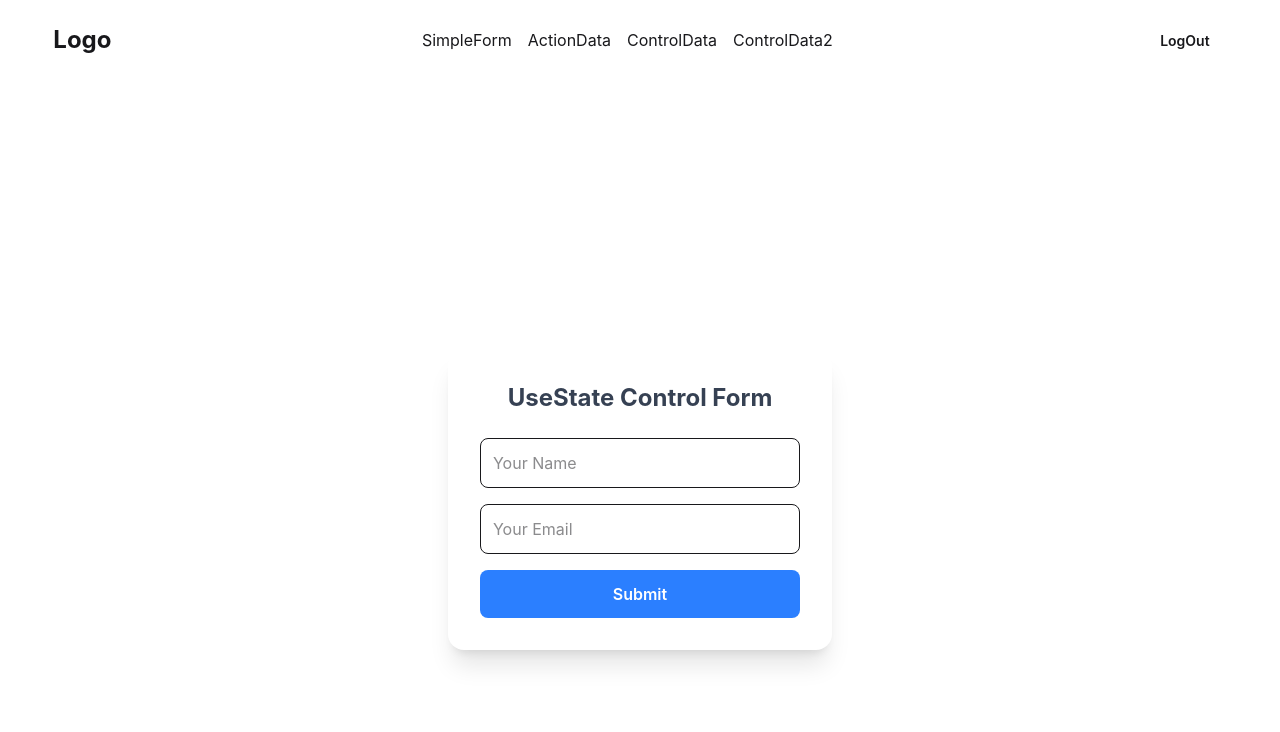
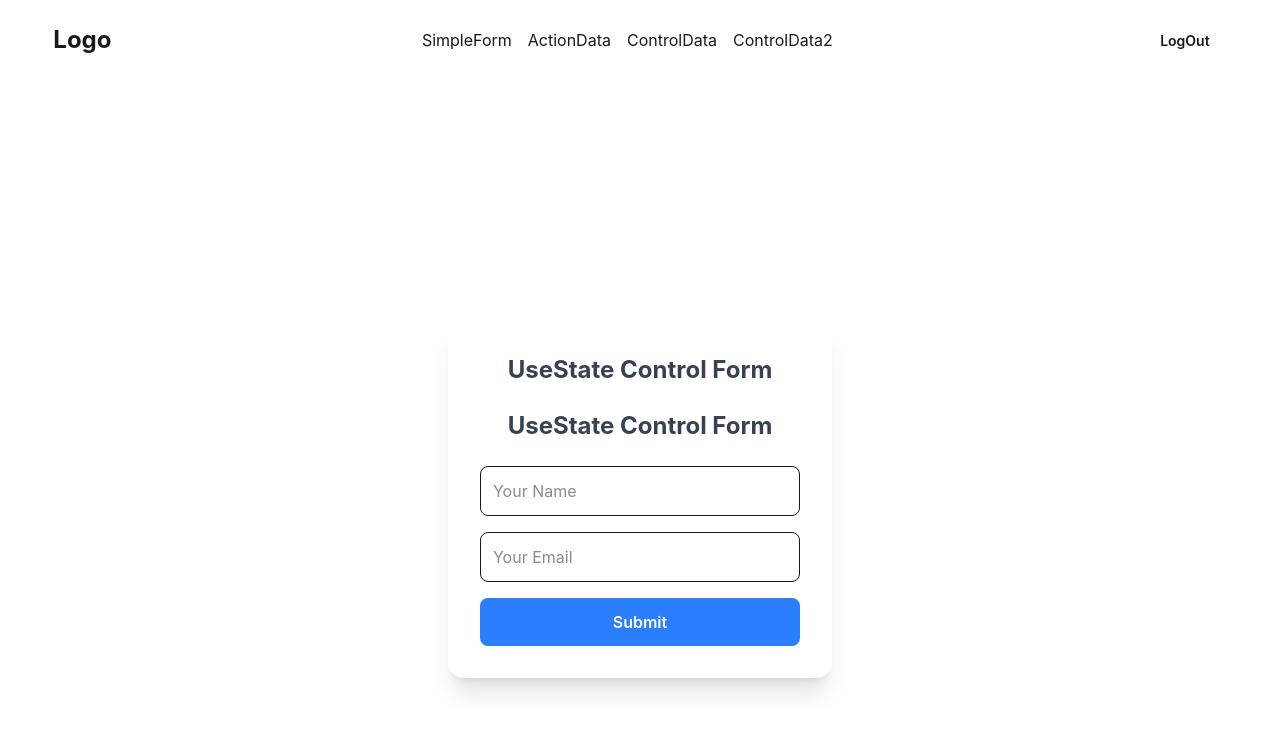
Before and after one commit to asik247/simple-react-form, a React (Vite) app: page /controlData in a window 1280 px wide. Shown: the top 732 px of the page. Built offline with nearby package versions, Linux system fonts and the light colour scheme.

Commit message:
simple react form design done

```diff
--- a/src/Components/ControlComponent/ControlComponent.jsx
+++ b/src/Components/ControlComponent/ControlComponent.jsx
@@ -15,6 +15,9 @@
 
             <div className="bg-white shadow-xl rounded-2xl p-8 w-96">
 
+                <h1 className="text-2xl font-bold text-center text-gray-700 mb-6">
+                    UseState Control Form
+                </h1>
                 <h1 className="text-2xl font-bold text-center text-gray-700 mb-6">
                     UseState Control Form
                 </h1>
```
